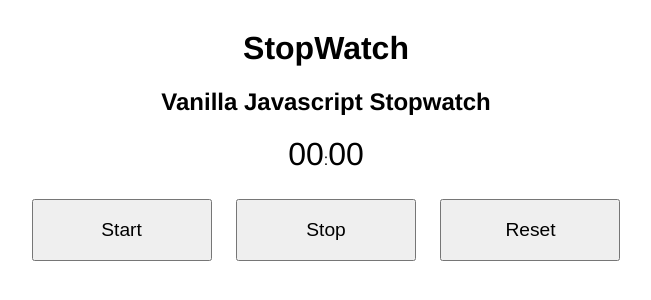
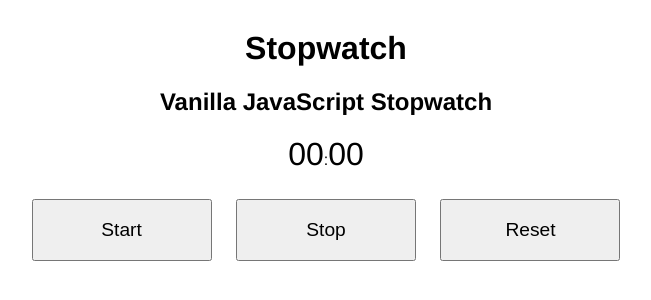
Before and after one commit to Danilolima180/Cronometro, a plain HTML site: page index.html in a window 1280 px wide. Shown: the whole page, without its empty margins (314-965 px from the left). Drawn offline with Linux system fonts and the light colour scheme.

Commit message:
finalizado html

```diff
--- a/index.html
+++ b/index.html
@@ -10,12 +10,10 @@
 </head>
 <body>
   <div class="wrapper">
-    <h1>StopWatch</h1>
-    <h2>Vanilla Javascript Stopwatch</h2>
-    <p> <span id="seconds">00</span>:<span id="tens">00</span></p>
+    <h1>Stopwatch</h1>
+    <h2>Vanilla JavaScript Stopwatch</h2>
+    <p><span id="seconds">00</span>:<span id="tens">00</span></p>
     <button id="button-start">Start</button>
     <button id="button-stop">Stop</button>
     <button id="button-reset">Reset</button>
-  </div>
-</body>
-</html>
+    </div>
```
